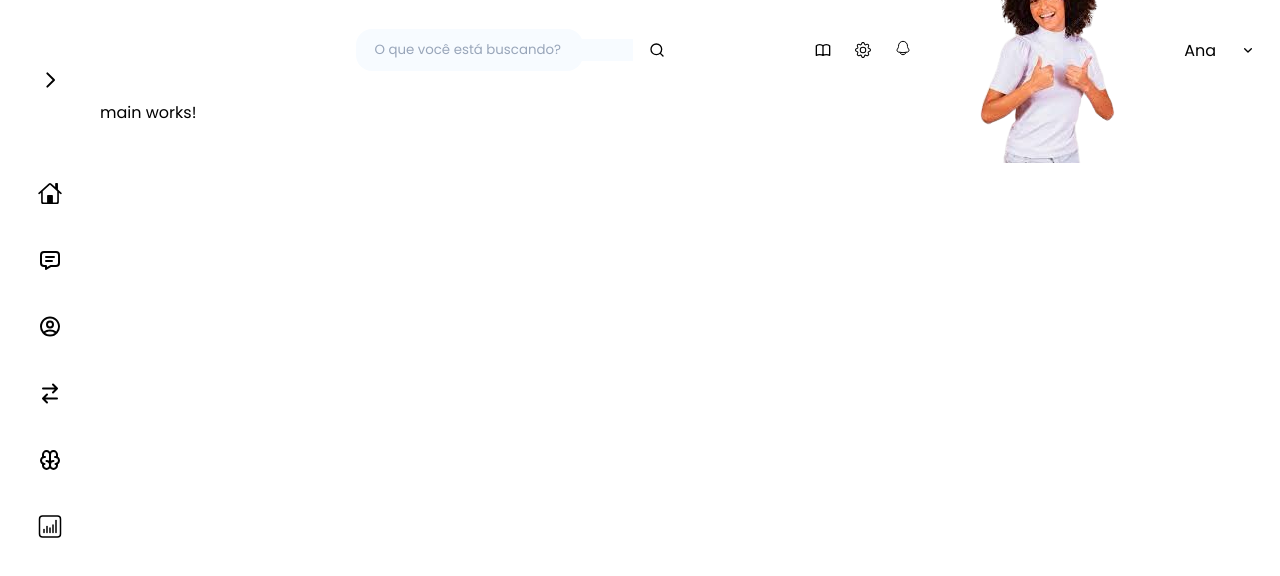
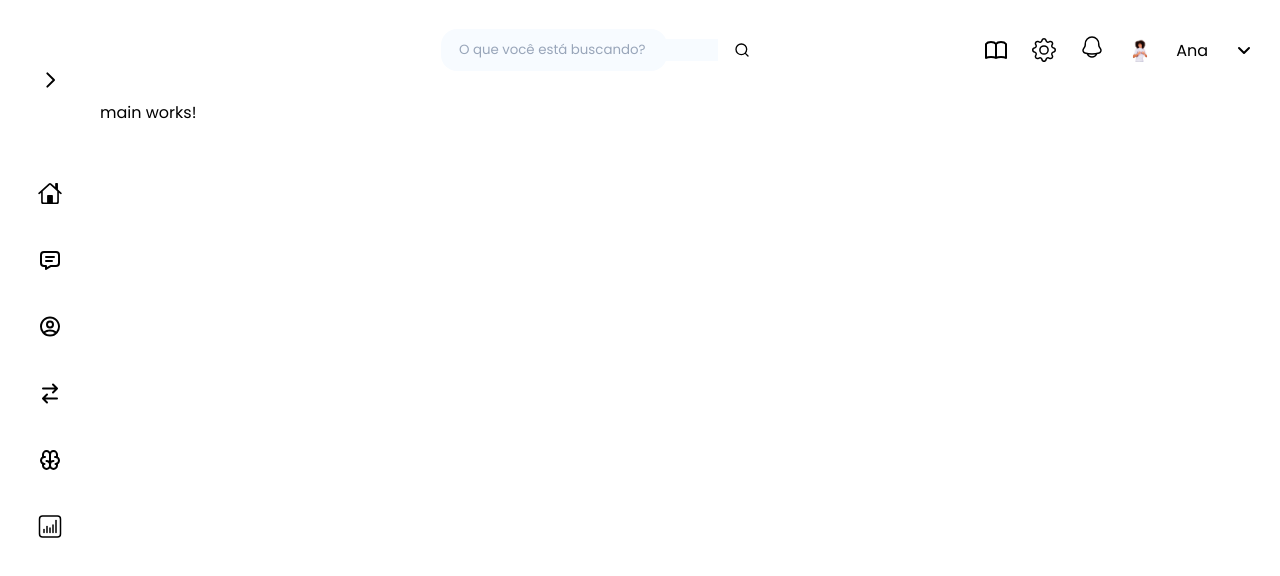
Before and after one commit to leo3210k/Teste_First_Decision, an Angular app: page / in a window 1280 px wide. Shown: the top 576 px of the page. Built offline with nearby package versions, Linux system fonts and the light colour scheme.

Commit message:
feat: add width to header images

```diff
--- a/src/app/components/header/header.component.css
+++ b/src/app/components/header/header.component.css
@@ -35,3 +35,7 @@
   align-items: center;
   gap: 1.5rem;
 }
+
+.header__image {
+  width: 1.5rem;
+}
```
